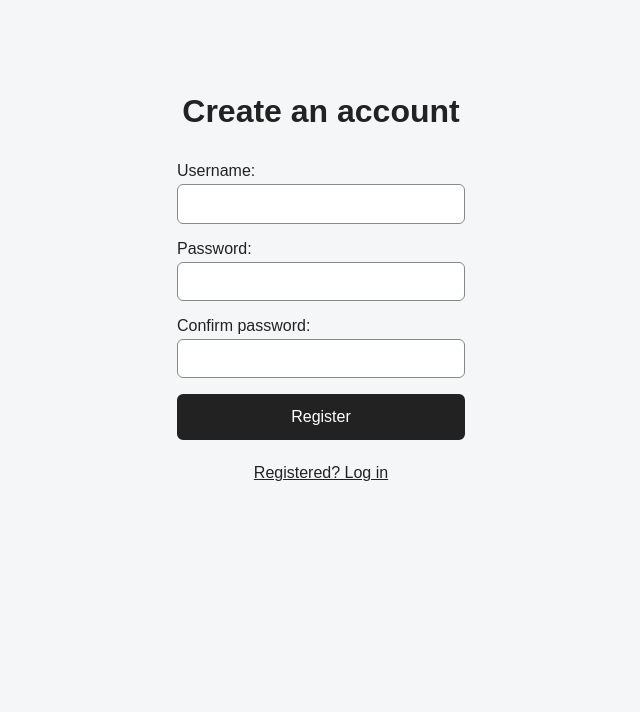
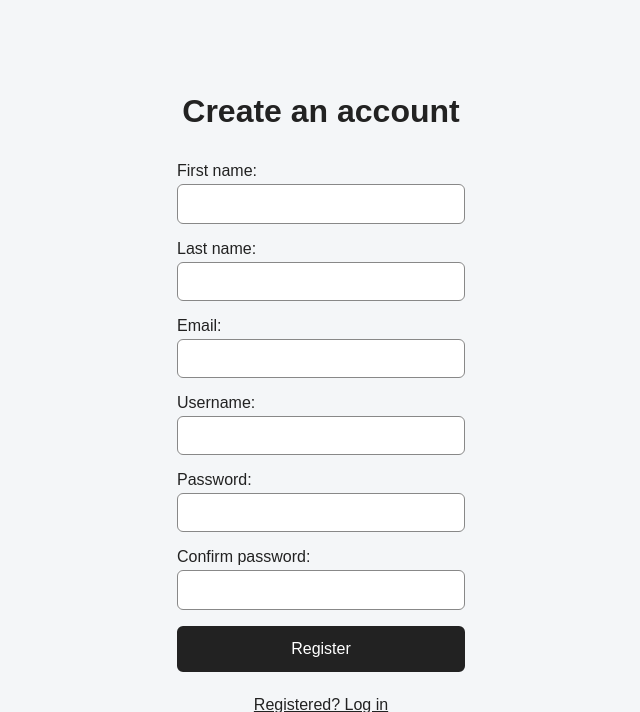
Before and after one commit to jakai211/SteamTrophies, a PHP site: page /register.html in a window 1280 px wide. Shown: the top 712 px of the page, without its empty margins (319-959 px from the left). Before the commit the page ends 481 px from the top, so only its background shows below. Run offline with PHP 8.4, Linux system fonts and the light colour scheme.

Commit message:
changes w/web and frontend to use first, last, and email

```diff
--- a/Database/databaseRabbitMQ.ini
+++ b/Database/databaseRabbitMQ.ini
@@ -1,5 +1,6 @@
 [databaseServer] ; changed to the file I had
-BROKER_HOST = 100.102.145.49
+; BROKER_HOST = 100.102.145.49 //jakai's ip
+BROKER_HOST = 100.76.140.87 ; machine1 ip
 BROKER_PORT = 5672
 USER = dbUser
 PASSWORD = 123
--- a/Rabbitside/WebRabbitMQServer.php
+++ b/Rabbitside/WebRabbitMQServer.php
@@ -15,6 +15,8 @@ function requestProcessor($request) {
         case "login":
         case "register":
         case "validate_session":
+        case "link_steam":
+        case "unlink_steam":
         case "logout":
             $client = new rabbitMQClient ("databaseRabbitMQ.ini", "databaseServer");
 
--- a/Rabbitside/databaseRabbitMQ.ini
+++ b/Rabbitside/databaseRabbitMQ.ini
@@ -1,5 +1,6 @@
 [databaseServer] ; changed to the file I had
-BROKER_HOST = 100.102.145.49
+; BROKER_HOST = 100.102.145.49 //jakai's ip
+BROKER_HOST = 100.76.140.87 ; // machine1 ip
 BROKER_PORT = 5672
 USER = dbUser
 PASSWORD = 123
--- a/Steamweb/WebRabbitMQ.ini
+++ b/Steamweb/WebRabbitMQ.ini
@@ -1,5 +1,6 @@
 [testServer]
-BROKER_HOST = 100.102.145.49
+; BROKER_HOST = 100.102.145.49 //jakai's ip
+BROKER_HOST = 100.76.140.87 ; machine1 ip
 BROKER_PORT = 5672
 USER = webber
 PASSWORD = 123
--- a/Steamweb/register.html
+++ b/Steamweb/register.html
@@ -1,5 +1,4 @@
 <!DOCTYPE html>
-<html lang="en">
 <head>
     <meta charset="UTF-8">
     <meta name="viewport" content="width=device-width, initial-scale=1">
@@ -66,6 +65,15 @@
     <form action="WebRabbitMQClient.php" method="POST">
         <input type="hidden" name="type" value="register">
 
+        <label for="first_name">First name:</label>
+        <input type="text" id="first_name" name="first_name" required>
+
+        <label for="last_name">Last name:</label>
+        <input type="text" id="last_name" name="last_name" required>
+
+        <label for="email">Email:</label>
+        <input type="email" id="email" name="email" required>
+
         <label for="username">Username:</label>
         <input type="text" id="username" name="username" required>
 
```
Also changed, not shown: Steamweb/WebRabbitMQClient.php (+12 -0 lines).
